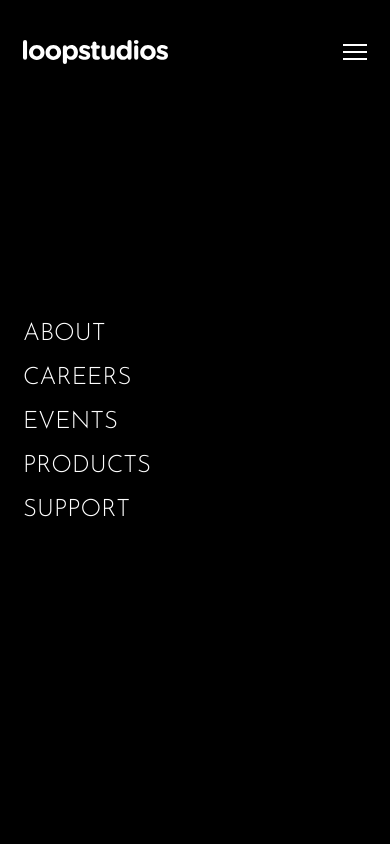
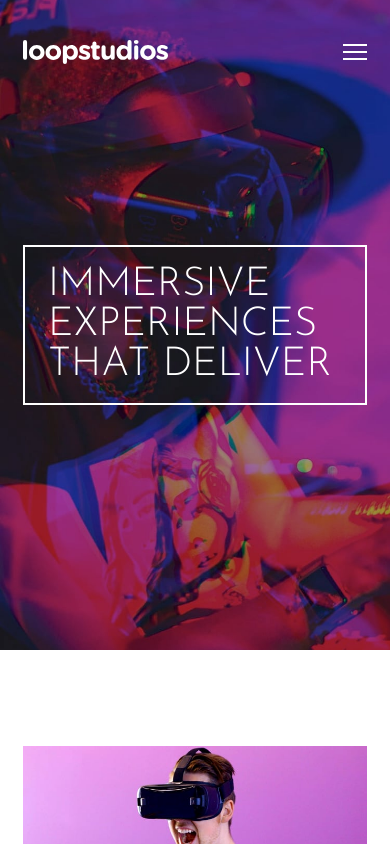
Before and after one commit to GracilianoOG/fem-loopstudios-landing-page, a React (Vite) app: page / in a window 390 px wide. Shown: the top 844 px of the page. Built offline with nearby package versions, Linux system fonts and the light colour scheme.

Commit message:
Hide mobile nav menu if $hidden property is true.
The menu will always be visible on desktop or higher screen sizes.

```diff
--- a/src/components/styles/NavStyled.ts
+++ b/src/components/styles/NavStyled.ts
@@ -19,12 +19,22 @@ const navListDesktopDefault = css`
   gap: 34px;
 `;
 
-export const HeaderNavMenuStyled = styled.nav`
+export const HeaderNavMenuStyled = styled.nav<{ $hidden: boolean }>`
+  ${({ $hidden }) =>
+    $hidden &&
+    css`
+      display: none;
+    `}
+
   @media screen and (max-width: 991px) {
     height: 100vh;
     inset: 0;
     position: absolute;
     width: 100%;
+  }
+
+  @media screen and (min-width: 992px) {
+    display: initial;
   }
 `;
 
```
